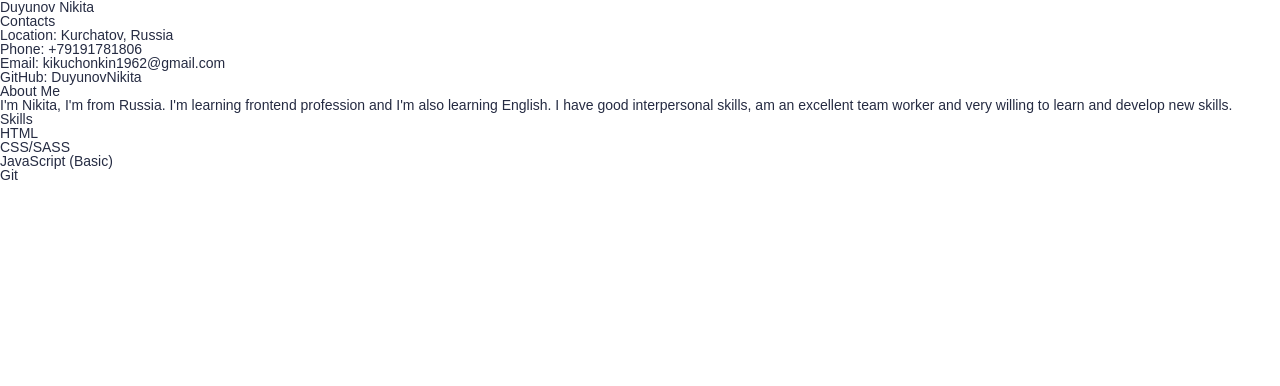
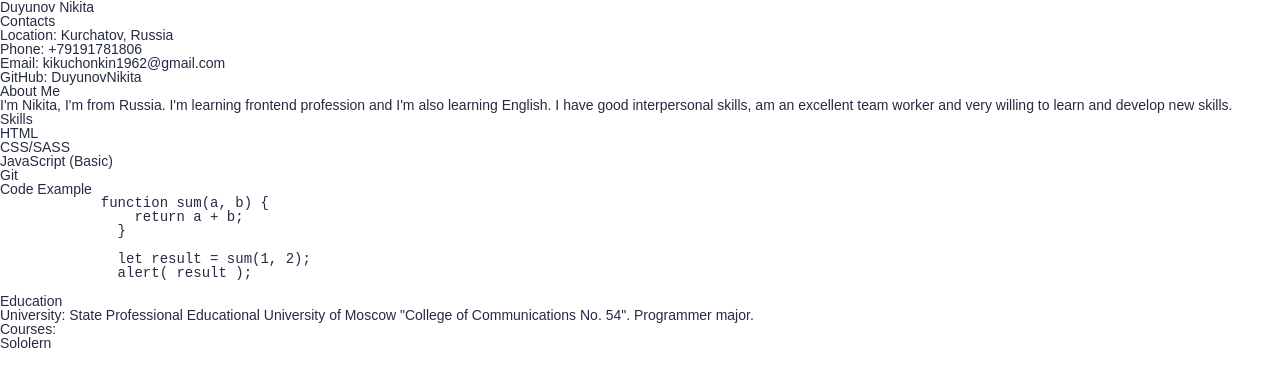
Before and after one commit to DuyunovNikita/rsschool-cv, a plain HTML site: page index.html in a window 1280 px wide. Drawn offline with Linux system fonts and the light colour scheme.

Commit message:
feat: add section education

```diff
--- a/index.html
+++ b/index.html
@@ -18,7 +18,7 @@
   </head>
   <!-- Отображаемое тело страницы -->
   <body>
-    <div class="position">
+    <div class="wrapper">
       <header>
         <h1 class="last-name">Duyunov Nikita</h1>
       </header>
@@ -50,6 +50,32 @@
             <li>Git</li>
           </ul>
         </section>
+        <section class="code-example">
+          <h2 class="code-example__title">Code Example</h2>
+          <pre>
+            function sum(a, b) {
+                return a + b;
+              }
+
+              let result = sum(1, 2);
+              alert( result );
+          </pre>
+        </section>
+        <section class="education">
+          <h2 class="education__title">Education</h2>
+          <ul>
+            <li>
+              University: State Professional Educational University of Moscow
+              "College of Communications No. 54". Programmer major.
+            </li>
+          </ul>
+          <ul>
+            <li>Courses:</li>
+            <ul>
+              <li>Sololern</li>
+            </ul>
+          </ul>
+        </section>
       </main>
     </div>
   </body>
```
